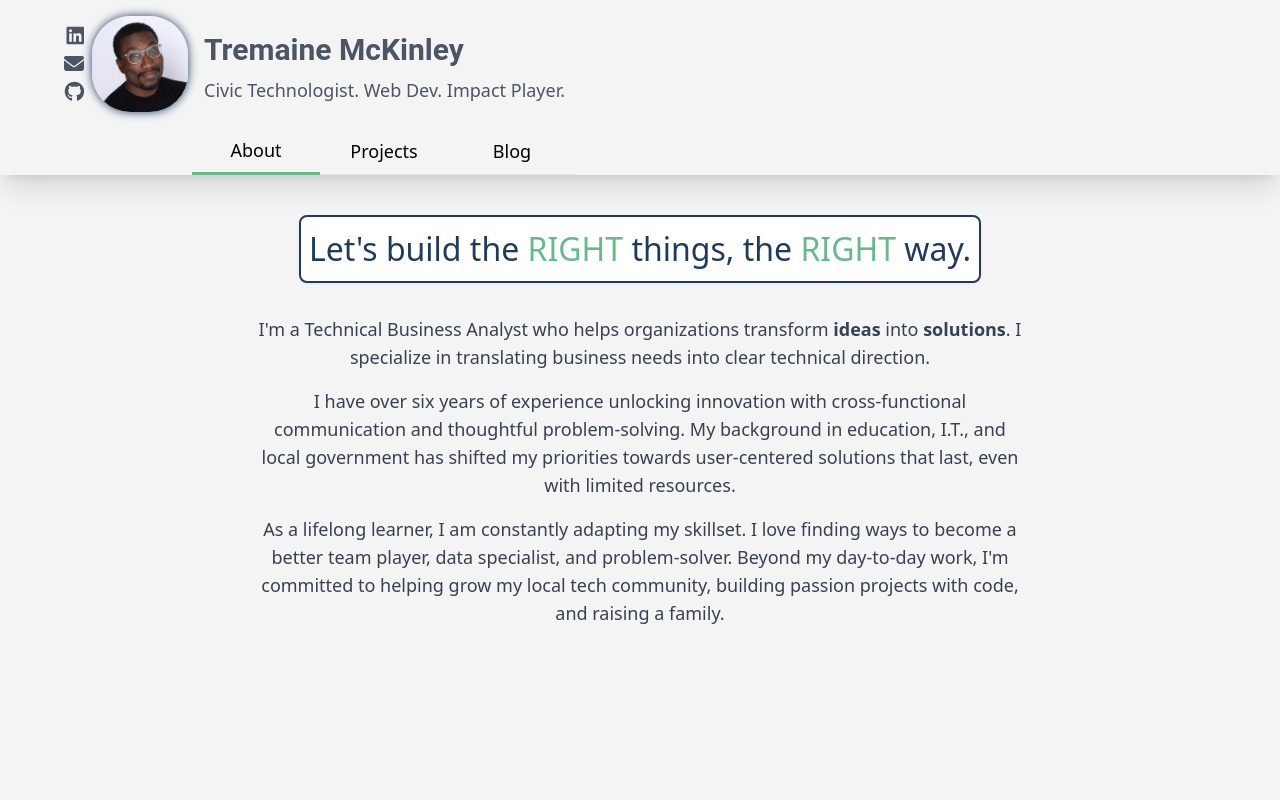
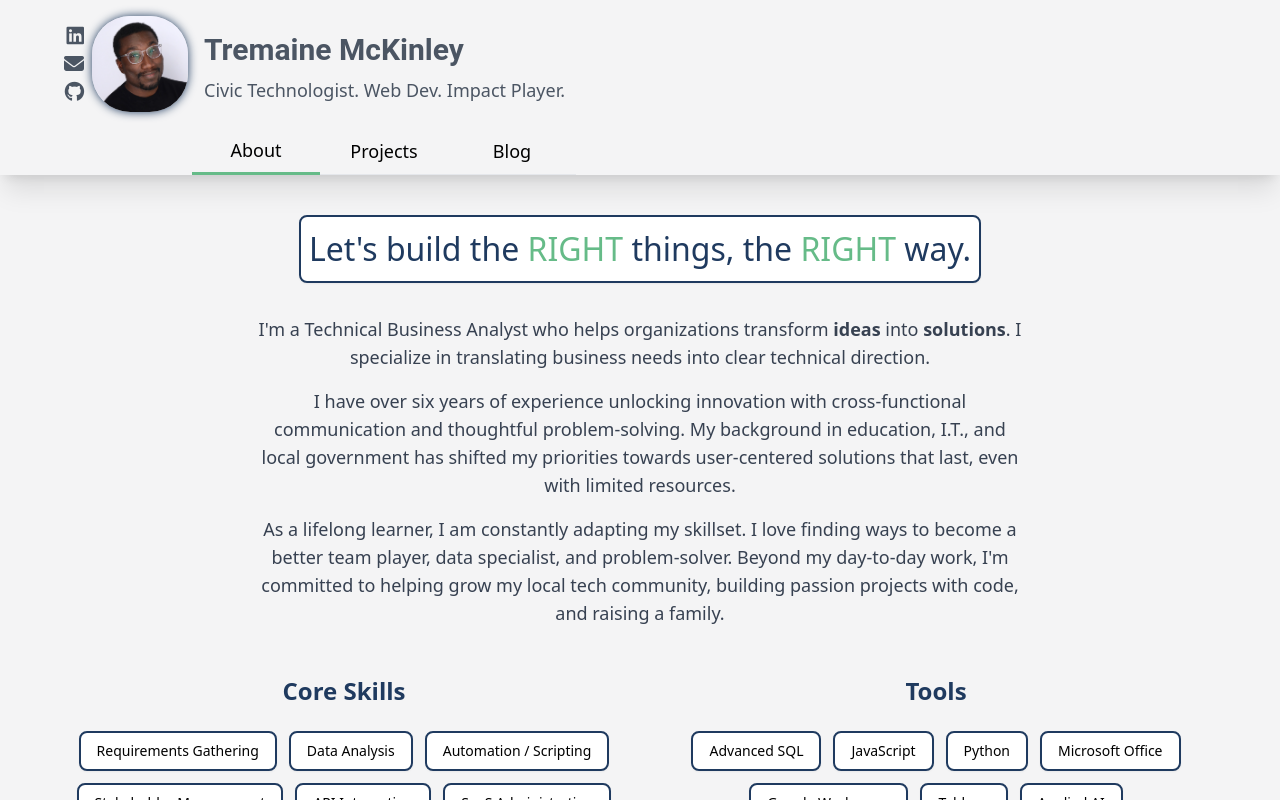
Before and after one commit to tremckinley/tremckinley-portfolio, a React (Vite) app: page / in a window 1280 px wide. Built offline with nearby package versions, Linux system fonts and the light colour scheme.

Commit message:
feat: Add About section component including bio, skills, tools, experience, and photo gallery, leveraging new data utilities and `lucide-react`.

```diff
--- a/package.json
+++ b/package.json
@@ -11,6 +11,7 @@
   },
   "dependencies": {
     "glob": "^13.0.0",
+    "lucide-react": "^0.562.0",
     "motion": "^11.11.17",
     "react": "^18.3.1",
     "react-dom": "^18.3.1"
--- a/src/assets/AboutSection/BioSection.jsx
+++ b/src/assets/AboutSection/BioSection.jsx
@@ -1,7 +1,12 @@
+import { Download } from "lucide-react"
+import { skills, tools, experiences } from "../../utils/resumeItems"
+import { carouselItems } from "../../utils/carouselItems"
 import Carousel from "../Carousel/Carousel"
+
 export default function BioSection() {
 
     return (
+        <>
             <div className="w-full flex flex-col items-center text-center px-4 md:px-0 gap-8 mb-16">
                 <h2 id="hero-statement" className="card p-2">
                     Let's build the <span>RIGHT</span> things, the <span>RIGHT</span> way.
@@ -17,8 +22,81 @@ export default function BioSection() {
                         As a lifelong learner, I am constantly adapting my skillset. I love finding ways to become a better team player, data specialist, and problem-solver. Beyond my day-to-day work, I'm committed to helping grow my local tech community, building passion projects with code, and raising a family.
                     </p>
                 </section>
+                <div className="grid grid-cols-1 md:grid-cols-4 gap-8 max-w-6xl">
+                {/* Core Skills Section */}
+                <section className="w-full max-w-3xl col-span-2">
+                    {skills && (<><h3 className="text-2xl font-bold text-accent-secondary mb-6">Core Skills</h3>
+                    <div className="flex flex-wrap justify-center gap-3">
+                        {skills.map((skill, index) => (
+                            <span
+                                key={index}
+                                className="px-4 py-2 card text-sm font-medium"
+                            >
+                                {skill}
+                            </span>
+                        ))}
+                    </div></>)}
+                </section>
 
+                {/* Tools Section */}
+                <section className="w-full max-w-3xl col-span-2">
+                    {tools && (<><h3 className="text-2xl font-bold text-accent-secondary mb-6">Tools</h3>
+                    <div className="flex flex-wrap justify-center gap-3">
+                        {tools.map((tool, index) => (
+                            <span
+                                key={index}
+                                className="px-4 py-2 card text-sm font-medium"
+                            >
+                                {tool}
+                            </span>
+                        ))}
+                    </div></>)}
+                </section>
+                </div>
+                {/* Photo Gallery Section */}
+                <section>
+                    <h3 className="text-2xl font-bold text-accent-secondary mb-6">Photo Gallery</h3>
+                     {/* <div className="flex flex-col items-center md:flex-row justify-center gap-4 max-w-3xl">
+                    {carouselItems.map((item, index) => (
+                            <div key={index}>
+                            <img src={item.src} alt={item.caption} className="w-full md:w-1/4 h-32" />
+                            <caption className="inline-block">{item.description}</caption>
+                            </div>
+                    ))}</div> */}
+                    <Carousel />
+                </section>
+                {/* Experience Section */}
+                <section className="w-full max-w-3xl">
+                    <h3 className="text-2xl font-bold text-accent-secondary mb-6">Key Experience</h3>
+                    <div className="flex flex-col gap-4">
+                        {experiences.map((exp, index) => (
+                            <div
+                                key={index}
+                                className="card p-6 text-left hover:border-accent transition-all duration-300"
+                            >
+                                <div className="flex flex-col md:flex-row md:justify-between md:items-start gap-1 mb-2">
+                                    <h4 className="text-lg font-bold text-accent-secondary">{exp.title}</h4>
+                                    <span className="text-sm font-medium text-accent">{exp.period}</span>
+                                </div>
+                                <p className="text-gray-600 font-medium mb-2">{exp.company}</p>
+                                <p className="text-gray-700">{exp.description}</p>
+                            </div>
+                        ))}
+                    </div>
+                </section>
+
+                {/* Resume Download Button */}
+                <a
+                    href="/resume.pdf"
+                    download
+                    className="inline-flex items-center gap-2 px-6 py-3 bg-accent-secondary text-white font-semibold rounded-lg hover:bg-accent transition-all duration-300 shadow-md hover:shadow-lg"
+                >
+                    <Download size={20} />
+                    Download Resume
+                </a>
 
             </div>
+        </>
     )
+
 }
--- a/src/utils/carouselItems.jsx
+++ b/src/utils/carouselItems.jsx
@@ -1,18 +1,22 @@
 export const carouselItems = [
         {
             src: "/fementor-recipe-page-rho-vercel-app-1024x768desktop-1423f1.png",
-            caption: "Recipe Page Challenge"
+            caption: "Recipe Page Challenge",
+            description: "Recipe Page Challenge"
         },
         {
             src: "/focusbreathing.png",
-            caption: "Focus Breathing App"
+            caption: "Focus Breathing App",
+            description: "Focus Breathing App"
         },
         {
             src: "/react_formula.png",
-            caption: "React Formula Project"
+            caption: "React Formula Project",
+            description: "React Formula Project"
         },
         {
             src: "/space-baby-bay-vercel-app-1024x768desktop-b8d584 (1).png",
-            caption: "Space Baby Project"
+            caption: "Space Baby Project",
+            description: "Space Baby Project"
         }
     ];
--- /dev/null
+++ b/src/utils/resumeItems.jsx
@@ -0,0 +1,39 @@
+export const skills = [
+    "Requirements Gathering",
+    "Data Analysis",
+    "Automation / Scripting",
+    "Stakeholder Management",
+    "API Integration",
+    "SaaS Administration",
+];
+
+export const tools = [
+    "Advanced SQL",
+    "JavaScript",
+    "Python",
+    "Microsoft Office",
+    "Google Workspace",
+    "Tableau",
+    "Applied AI"
+];
+
+export const experiences = [
+        {
+            title: "Technical Business Analyst",
+            company: "Current Company",
+            period: "2022 - Present",
+            description: "Leading requirements analysis and technical documentation for enterprise solutions."
+        },
+        {
+            title: "Business Analyst",
+            company: "Previous Company",
+            period: "2019 - 2022",
+            description: "Bridged communication between stakeholders and development teams."
+        },
+        {
+            title: "IT Specialist",
+            company: "Local Government",
+            period: "2017 - 2019",
+            description: "Managed IT infrastructure and supported digital transformation initiatives."
+        }
+    ];
```
Also changed, not shown: 1 other file (tests, documents, lock files or other folders). Lines whose indentation alone changed are shown as unchanged.
